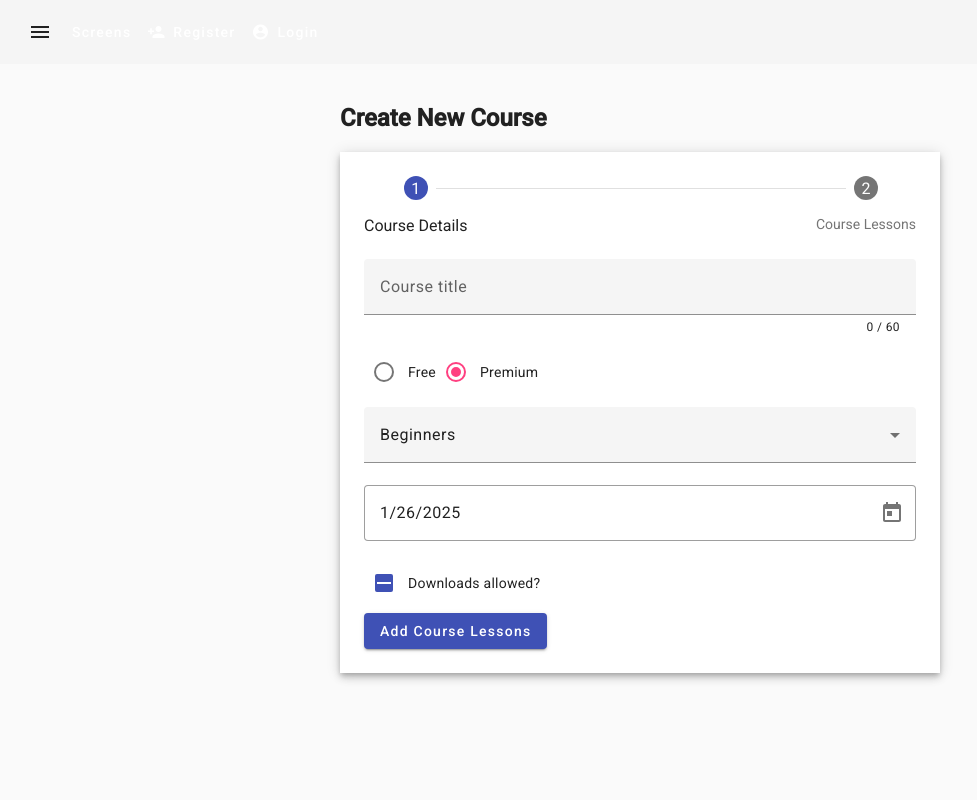
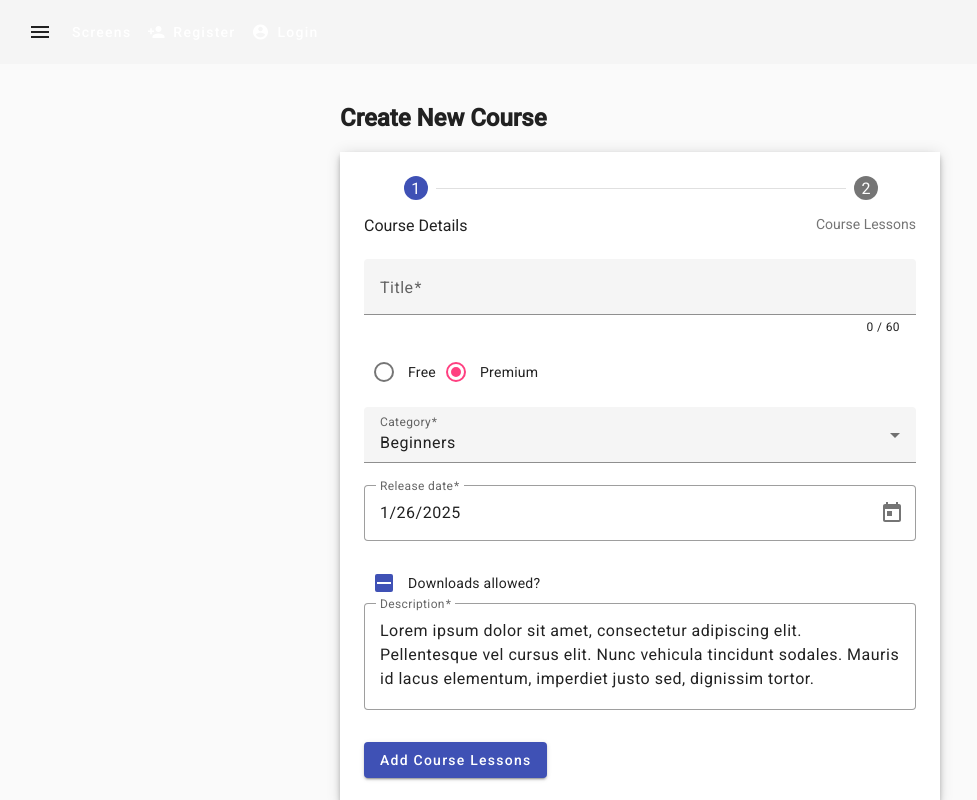
Before and after one commit to GiovaneWerlang/Angular-Material, an Angular app: page /add-new-course in a window 1280 px wide. Shown: the whole page, without its empty margins (0-977 px from the left). Built offline with nearby package versions, Linux system fonts and the light colour scheme.

Commit message:
text-area

```diff
--- a/src/app/create-course/create-course-step-1/create-course-step-1.component.html
+++ b/src/app/create-course/create-course-step-1/create-course-step-1.component.html
@@ -1,6 +1,8 @@
 <div [formGroup]="form" class="course-details-form">
 
     <mat-form-field>
+        <mat-label>Title</mat-label>
+
         <input matInput placeholder="Course title" formControlName="title" #title>
         <mat-hint align="end">
             {{title.value.length}} / 60
@@ -17,6 +19,8 @@
     </mat-radio-group>
 
     <mat-form-field>
+        <mat-label>Category</mat-label>
+
         <mat-select formControlName="category" placeholder="Select category">
             <mat-option>None</mat-option>
 
@@ -33,6 +37,8 @@
     </mat-form-field>
 
     <mat-form-field appearance="outline">
+        <mat-label>Release date</mat-label>
+
         <input matInput formControlName="releasedAt" placeholder="Release date" [matDatepicker]="releaseAtPicker">
         <mat-datepicker-toggle matSuffix [for]="releaseAtPicker">
 
@@ -46,4 +52,11 @@
         Downloads allowed?
     </mat-checkbox>
 
+    <mat-form-field appearance="outline">
+        <mat-label>Description</mat-label>
+        <textarea matInput placeholder="Description" formControlName="longDescription"
+        cdkTextareaAutosize [cdkAutosizeMinRows]="2" [cdkAutosizeMaxRows]="5">
+        </textarea>
+    </mat-form-field>
+
 </div>
--- a/src/app/create-course/create-course-step-1/create-course-step-1.component.ts
+++ b/src/app/create-course/create-course-step-1/create-course-step-1.component.ts
@@ -11,6 +11,8 @@ import { MatCalendarCellClassFunction } from '@angular/material/datepicker';
 })
 export class CreateCourseStep1Component {
 
+  SAMPLE_TEXT = "Lorem ipsum dolor sit amet, consectetur adipiscing elit. Pellentesque vel cursus elit. Nunc vehicula tincidunt sodales. Mauris id lacus elementum, imperdiet justo sed, dignissim tortor. Vestibulum eget felis odio. Pellentesque habitant morbi tristique senectus et netus et malesuada fames ac turpis egestas. Donec quis diam vel ligula vulputate mattis id eget mi. Etiam semper volutpat fringilla. Vivamus id congue dui. Phasellus rutrum mi risus, et efficitur erat iaculis sed. Vivamus porta et leo sit amet mattis. Integer dictum tincidunt gravida. Nunc massa dui, varius ac nibh et, suscipit luctus mauris. Proin venenatis enim in nulla imperdiet, nec tempor justo imperdiet. Nullam vestibulum mattis mattis.";
+
   form = this.fb.group({
     title: ['', [
       Validators.required,
@@ -21,7 +23,7 @@ export class CreateCourseStep1Component {
     category: ['BEGINNER', Validators.required],
     courseType: ['premium', Validators.required],
     downloadsAllowed: [false, Validators.requiredTrue],
-    longDescription: ['', [Validators.required, Validators.minLength(3)]]
+    longDescription: [this.SAMPLE_TEXT, [Validators.required, Validators.minLength(3)]]
   });
 
   dateClass: MatCalendarCellClassFunction<Date> = (cellDate, view) => {
```
